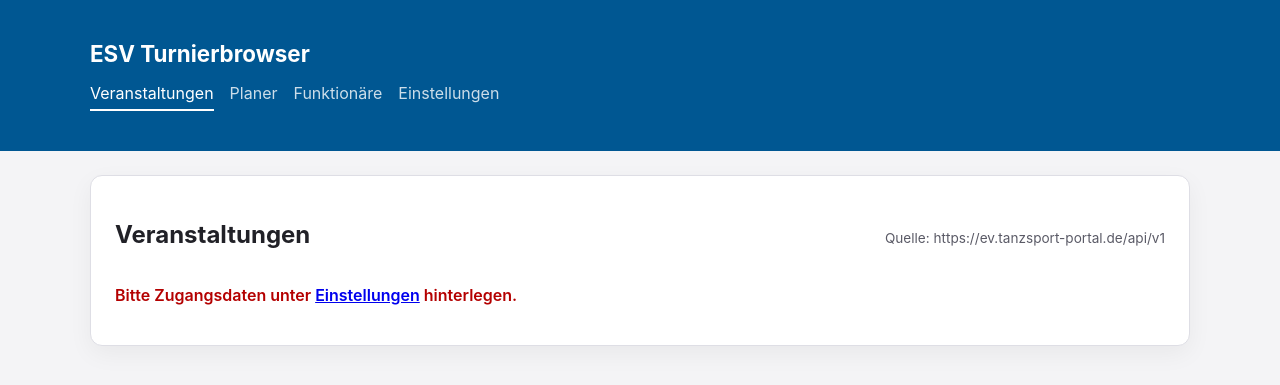
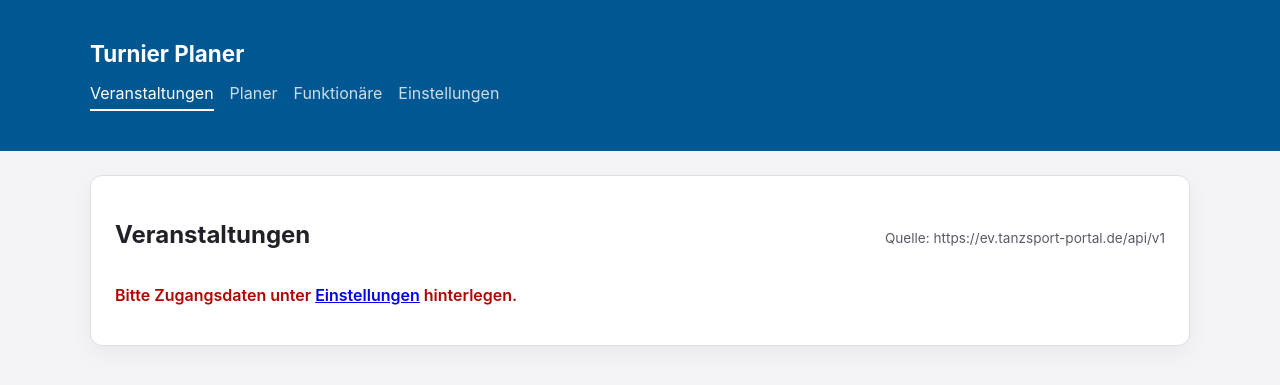
Before and after one commit to danieljark/tanz-turnierplaner, a Flask app: page /events in a window 1280 px wide. Shown: the top 385 px of the page. Run offline with Flask 3, Linux system fonts and the light colour scheme.

Commit message:
change name to Turnier Planner

```diff
--- a/templates/base.html
+++ b/templates/base.html
@@ -3,13 +3,13 @@
   <head>
     <meta charset="utf-8">
     <meta name="viewport" content="width=device-width, initial-scale=1">
-    <title>ESV Turnierbrowser</title>
+    <title>Turnier Planer</title>
     <link rel="stylesheet" href="{{ url_for('static', filename='style.css') }}">
   </head>
   <body>
     <header class="app-header">
       <div class="container">
-        <h1>ESV Turnierbrowser</h1>
+        <h1>Turnier Planer</h1>
         <nav class="tabs">
           <a href="{{ url_for('events') }}" class="{% if active_tab == 'events' %}active{% endif %}">Veranstaltungen</a>
           <a href="{{ url_for('planner') }}" class="{% if active_tab == 'planner' %}active{% endif %}">Planer</a>
```
